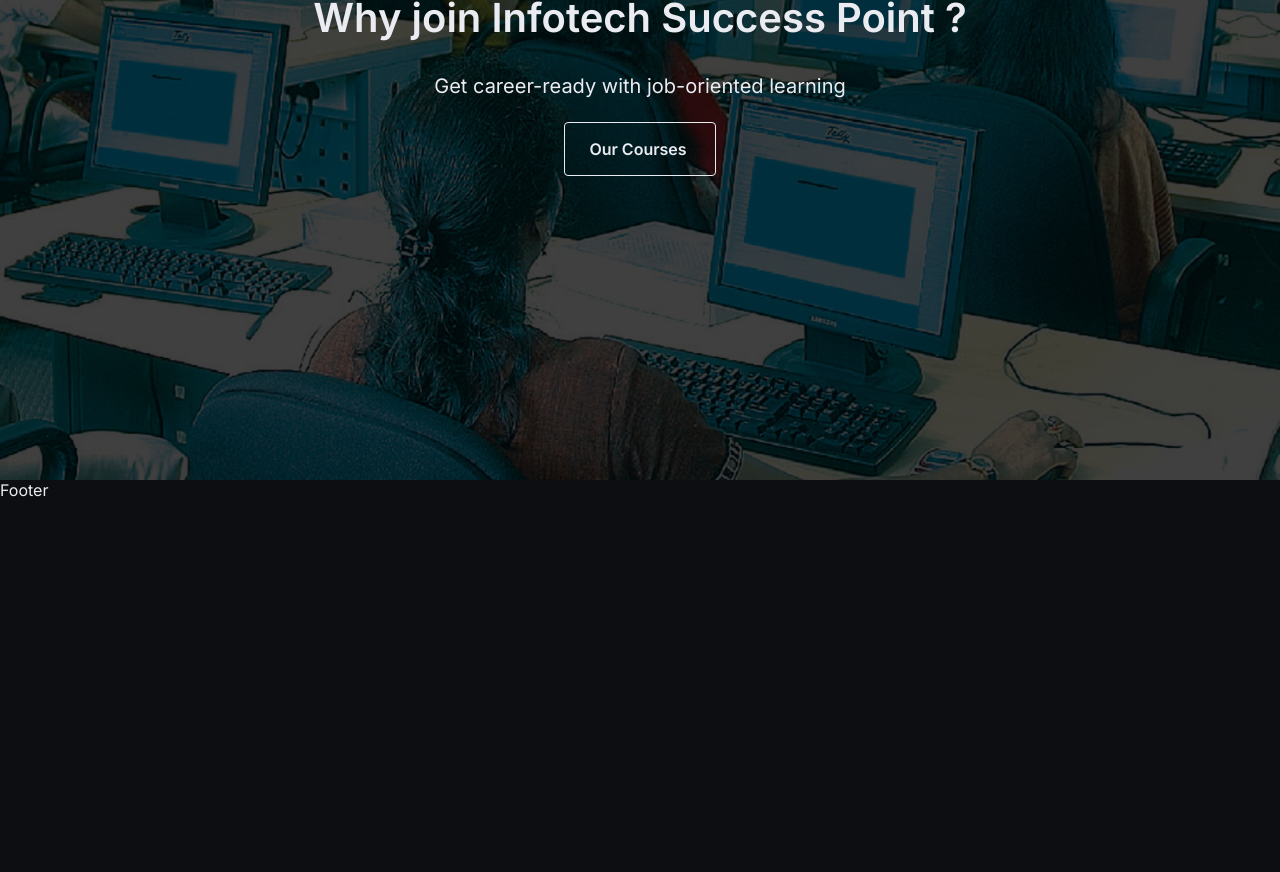
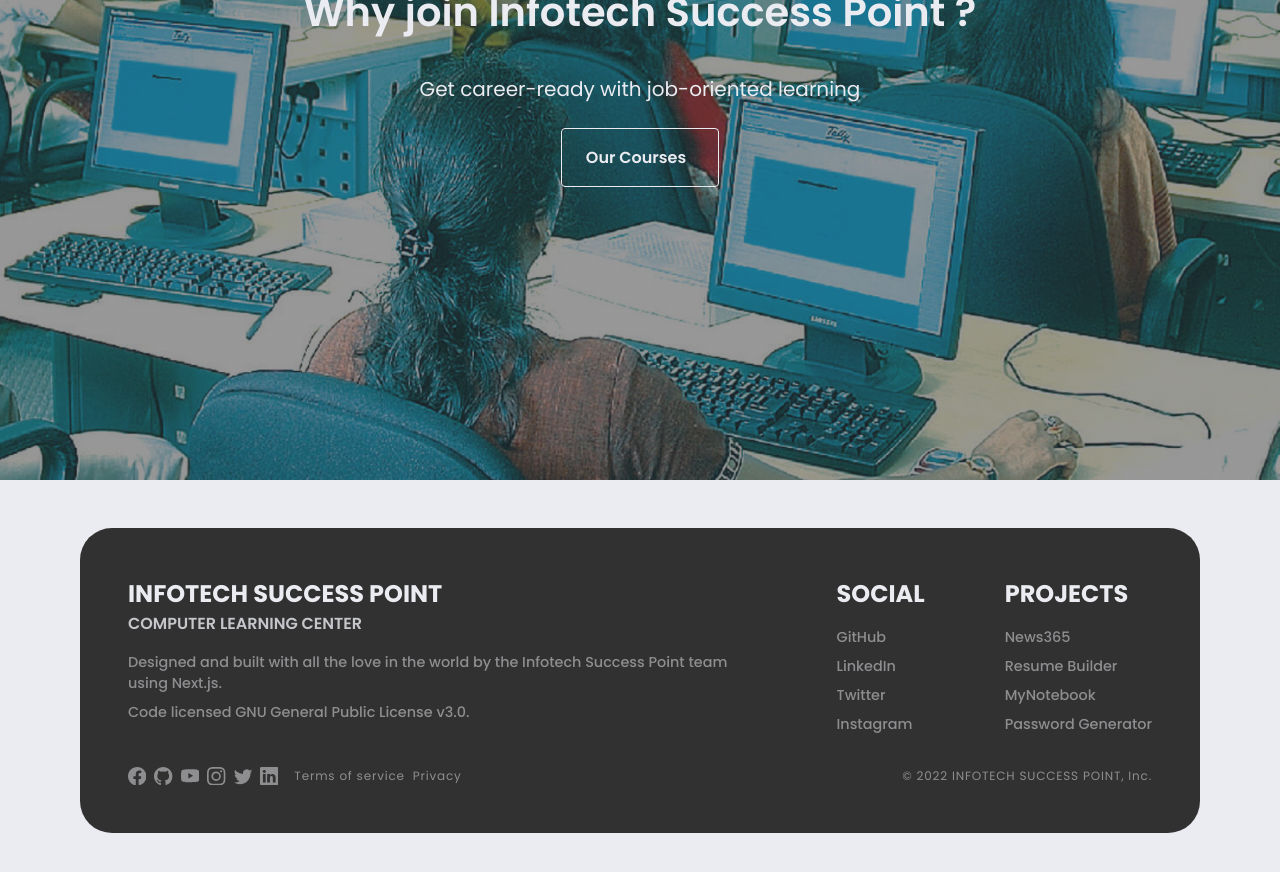
Before and after one commit to itsme-Subid/Infotech-Success-Point, a Next.js app: page / in a window 1280 px wide. Shown: the part 320-1192 px from the top of the page. Before the commit the page ends 820 px from the top, so only its background shows below. Built offline with nearby package versions, Linux system fonts and the light colour scheme.

Commit message:
Add `Footer`

```diff
--- a/components/Footer.tsx
+++ b/components/Footer.tsx
@@ -1,9 +1,244 @@
-import React from 'react'
+import styled from "styled-components";
+import {
+  BsFacebook,
+  BsGithub,
+  BsInstagram,
+  BsLinkedin,
+  BsTwitter,
+  BsYoutube,
+} from "react-icons/bs";
+
+const FooterElement = styled.footer`
+  background-color: rgb(var(--dark-color));
+  margin-block: 3rem;
+  padding: 3rem;
+  border-radius: 2rem;
+  text-align: center;
+  transition: 0.15s;
+  & .row {
+    margin-bottom: 2rem;
+    display: flex;
+    gap: 5rem;
+    @media screen and (max-width: 50rem) {
+      flex-direction: column;
+      gap: 2rem;
+    }
+    & .col {
+      flex-grow: 1;
+      display: flex;
+      flex-direction: column;
+      gap: 1rem;
+      text-align: left;
+      @media screen and (max-width: 50rem) {
+        text-align: center;
+      }
+      & .col-header {
+        display: flex;
+        flex-direction: column;
+        & h2 {
+          font-size: 1.5rem;
+          color: rgb(var(--light-color));
+          text-transform: uppercase;
+        }
+        & span {
+          font-size: 1rem;
+          color: rgb(var(--light-color), 0.8);
+          text-transform: uppercase;
+          font-weight: 600;
+        }
+      }
+      & .col-body {
+        & ul {
+          list-style: none;
+          display: flex;
+          justify-content: center;
+          align-items: flex-start;
+          flex-direction: column;
+          gap: 0.5rem;
+          & li {
+            font-size: 0.9rem;
+            color: rgb(var(--light-color), 0.5);
+            transition: 0.15s;
+            white-space: nowrap;
+            font-weight: 500;
+            &:hover {
+              color: rgb(var(--light-color), 0.8);
+            }
+            &.description {
+              white-space: normal;
+            }
+          }
+        }
+      }
+    }
+  }
+  & .credits {
+    font-size: 1rem;
+    color: rgb(var(--light-color), 0.5);
+    letter-spacing: 0.05rem;
+    display: flex;
+    justify-content: space-between;
+    align-items: center;
+    font-size: 0.75rem;
+    & .left {
+      display: flex;
+      justify-content: space-between;
+      align-items: center;
+      gap: 1rem;
+      & .socials {
+        display: flex;
+        justify-content: center;
+        align-items: center;
+        gap: 0.5rem;
+        font-size: 1.15rem;
+        & svg:hover {
+          color: rgb(var(--light-color), 0.8);
+        }
+      }
+      & .others {
+        display: flex;
+        justify-content: center;
+        align-items: center;
+        gap: 0.5rem;
+        & span:hover {
+          color: rgb(var(--light-color), 0.8);
+        }
+      }
+    }
+  }
+`;
 
 const Footer = () => {
   return (
-    <div>Footer</div>
-  )
-}
+    <FooterElement className="container">
+      <div>
+        <div className="row">
+          <div className="col">
+            <div className="col-header">
+              <h2>Infotech Success Point</h2>
+              <span>Computer learning center</span>
+            </div>
+            <div className="col-body">
+              <ul>
+                <li className="description">
+                  Designed and built with all the love in the world by the
+                  Infotech Success Point team using Next.js.
+                </li>
+                <li>Code licensed GNU General Public License v3.0.</li>
+              </ul>
+            </div>
+          </div>
+          <div className="col">
+            <div className="col-header">
+              <h2>Social</h2>
+            </div>
+            <div className="col-body">
+              <ul>
+                <li>
+                  <a
+                    href="http://github.com/itsme-subid"
+                    target="_blank"
+                    rel="noopener noreferrer"
+                  >
+                    GitHub
+                  </a>
+                </li>
+                <li>
+                  <a
+                    href="http://linkedin.com/in/itsme-subid"
+                    target="_blank"
+                    rel="noopener noreferrer"
+                  >
+                    LinkedIn
+                  </a>
+                </li>
+                <li>
+                  <a
+                    href="http://twitter.com/ItsmeSubid"
+                    target="_blank"
+                    rel="noopener noreferrer"
+                  >
+                    Twitter
+                  </a>
+                </li>
+                <li>
+                  <a
+                    href="http://instagram.com/itsme-subid"
+                    target="_blank"
+                    rel="noopener noreferrer"
+                  >
+                    Instagram
+                  </a>
+                </li>
+              </ul>
+            </div>
+          </div>
+          <div className="col">
+            <div className="col-header">
+              <h2>Projects</h2>
+            </div>
+            <div className="col-body">
+              <ul>
+                <li>
+                  <a
+                    href="https://news365-itsme-subid.vercel.app/"
+                    target="_blank"
+                    rel="noopener noreferrer"
+                  >
+                    News365
+                  </a>
+                </li>
+                <li>
+                  <a
+                    href="https://resume-builder-itsme-subid.vercel.app/"
+                    target="_blank"
+                    rel="noopener noreferrer"
+                  >
+                    Resume Builder
+                  </a>
+                </li>
+                <li>
+                  <a
+                    href="https://itsme-subid.github.io/MyNotebook/"
+                    target="_blank"
+                    rel="noopener noreferrer"
+                  >
+                    MyNotebook
+                  </a>
+                </li>
+                <li>
+                  <a
+                    href="https://itsme-subid.github.io/Password-Generator/"
+                    target="_blank"
+                    rel="noopener noreferrer"
+                  >
+                    Password Generator
+                  </a>
+                </li>
+              </ul>
+            </div>
+          </div>
+        </div>
+        <div className="credits">
+          <div className="left">
+            <div className="socials">
+              <BsFacebook />
+              <BsGithub />
+              <BsYoutube />
+              <BsInstagram />
+              <BsTwitter />
+              <BsLinkedin />
+            </div>
+            <div className="others">
+              <span>Terms of service</span>
+              <span>Privacy</span>
+            </div>
+          </div>
+          <div className="right">© 2022 INFOTECH SUCCESS POINT, Inc.</div>
+        </div>
+      </div>
+    </FooterElement>
+  );
+};
 
-export default Footer
+export default Footer;
--- a/components/Header.tsx
+++ b/components/Header.tsx
@@ -18,6 +18,7 @@
   padding-block: 0.5rem;
   width: 90%;
   margin-inline: auto;
+  color: rgba(var(--light-color));
   .assist {
     display: flex;
     align-items: center;
@@ -51,6 +52,7 @@
   padding-block: 0.5rem;
   width: 90%;
   margin-inline: auto;
+  color: rgba(var(--light-color));
   & .logo {
     display: flex;
     align-items: center;
--- a/pages/_app.tsx
+++ b/pages/_app.tsx
@@ -1,20 +1,24 @@
 import Head from "next/head";
 import type { AppProps } from "next/app";
-import { Inter } from "@next/font/google";
+import { Poppins } from "@next/font/google";
 import { createGlobalStyle } from "styled-components";
-import { Suspense } from "react";
+import { Suspense, lazy } from "react";
 import Loading from "../components/Loading";
 import { motion } from "framer-motion";
-import Header from "../components/Header";
-import Footer from "../components/Footer";
 
-const inter = Inter({ subsets: ["latin"], variable: "--font-inter" });
+const Footer = lazy(() => import("../components/Footer"));
+const Header = lazy(() => import("../components/Header"));
+
+const poppins = Poppins({
+  weight: ["100", "200", "300", "400", "500", "600", "700", "800", "900"],
+  variable: "--font-poppins",
+});
 
 const GlobalStyle = createGlobalStyle`
 :root {
   --light-color: 235, 236, 241;
-  --dark-color: 13, 14, 18;
-  --primary-color: 180, 129, 88;
+  --dark-color: 49, 49, 49;
+  --primary-color: 251, 237, 184;
   --primary-text-color: 233, 196, 151;
   --secondary-color: 86, 60, 40;
   --white-color: 255, 255, 255;
@@ -24,12 +28,12 @@
   margin: 0;
   padding: 0;
   box-sizing: border-box;
-  font-family: var(--font-inter, sans-serif);
+  font-family: var(--font-poppins, sans-serif);
   outline: none;
 }
 body {
-  background: rgba(var(--dark-color), 1);
-  color: rgba(var(--light-color), 1);
+  background: rgba(var(--light-color), 1);
+  color: rgba(var(--dark-color), 1);
   overflow-x: hidden;
   scroll-behavior: smooth;
   transition: all 0.15s ease;
@@ -84,7 +88,7 @@
         <meta name="viewport" content="width=device-width, initial-scale=1" />
         <link rel="icon" href="/favicon.ico" />
       </Head>
-      <div className={inter.variable}>
+      <div className={poppins.variable}>
         <motion.div variants={container} initial="hidden" animate="show">
           <GlobalStyle />
           <Header />
--- a/pages/index.tsx
+++ b/pages/index.tsx
@@ -11,9 +11,13 @@
   flex-direction: column;
   gap: 1rem;
   min-height: 100vh;
-  background: linear-gradient(0deg, rgba(0, 0, 0, 0.75), rgba(0, 0, 0, 0.75)),
+  background: linear-gradient(
+      0deg,
+      rgba(var(--dark-color), 0.5),
+      rgba(var(--dark-color), 0.5)
+    ),
     url(${bg.src}) no-repeat center center/cover;
-  color: var(--light-color);
+  color: rgb(var(--light-color));
   text-align: center;
   h1 {
     font-size: 2.5rem;
@@ -26,28 +30,29 @@
     margin-block: 0.5rem;
   }
   & a {
-    transition: all 0.15s;
+    transition: 0.15s;
+    & button {
+      display: flex;
+      align-items: center;
+      justify-content: center;
+      gap: 0.5rem;
       padding: 1rem 1.5rem;
       border: 1px solid rgb(var(--light-color));
       border-radius: 0.25rem;
-    background-color: var(--light-color);
-    color: var(--light-color);
+      color: rgb(var(--light-color));
+      background-color: transparent;
       font-size: 1rem;
       font-weight: 600;
       cursor: pointer;
+      transition: 0.15s;
       & svg {
-      transition: all 0.15s;
+        transition: 0.15s;
         scale: 0;
         visibility: hidden;
         opacity: 0;
         width: 0;
       }
       &:hover {
-      display: flex;
-      align-items: center;
-      justify-content: center;
-      gap: 0.5rem;
-      border-color: rgb(var(--primary-color));
         & svg {
           scale: 1;
           visibility: visible;
@@ -56,10 +61,10 @@
         }
       }
     }
+  }
 `;
 
 export default function Home() {
-
   return (
     <>
       <Head>
@@ -72,7 +77,9 @@
         <h1>Why join Infotech Success Point ?</h1>
         <p>Get career-ready with job-oriented learning</p>
         <Link href="/courses">
+          <button>
             Our Courses <BsArrowRightShort />
+          </button>
         </Link>
       </Main>
     </>
```
Also changed, not shown: components/Course.tsx (+7 -4 lines). Lines whose indentation alone changed are shown as unchanged.
